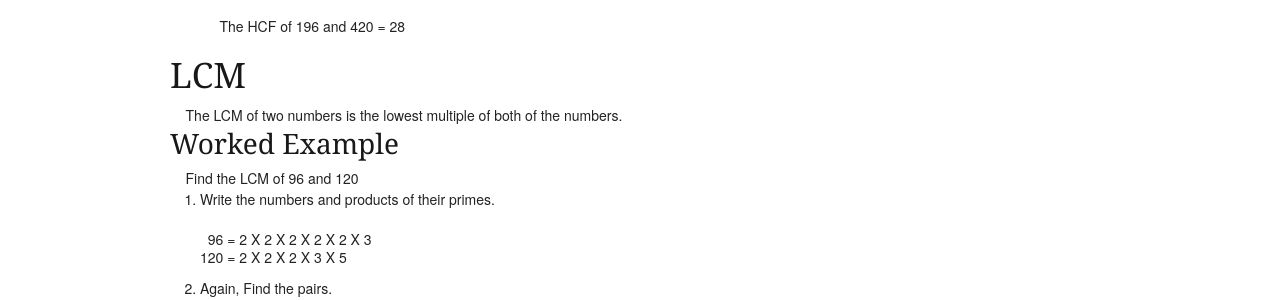
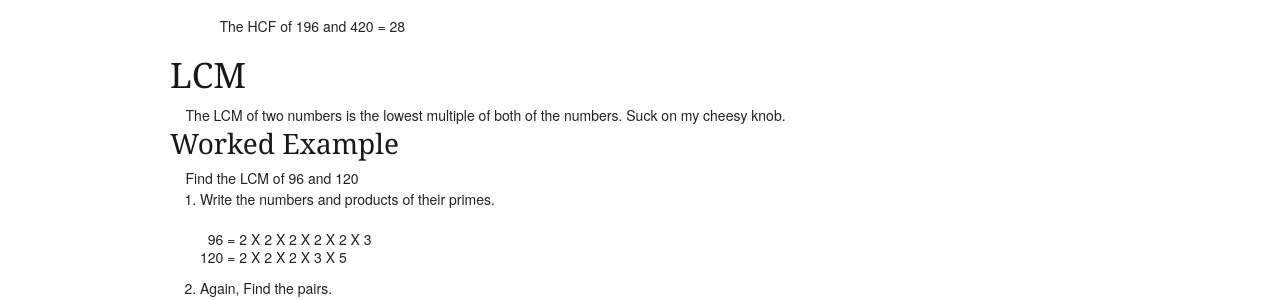
Before and after one commit to picoknow/picoknow.github.io, a Jekyll site: the page built from maths/HCFLCM.md, in a window 1280 px wide. Shown: the part 508-808 px from the top of the page. Built offline with Jekyll 4.4.1, drawn with Linux system fonts in a browser that asks for light colours.

Commit message:
HCFLCM.md edited online with Bitbucket

```diff
--- a/maths/HCFLCM.md
+++ b/maths/HCFLCM.md
@@ -28,7 +28,7 @@ sub: Learn. Practice. Master. Conquer!
             The HCF of 196 and 420 = 28
 
 ##LCM
-        The LCM of two numbers is the lowest multiple of both of the numbers.
+        The LCM of two numbers is the lowest multiple of both of the numbers. Suck on my cheesy knob.
 
 ###Worked Example
         Find the LCM of 96 and 120
```
